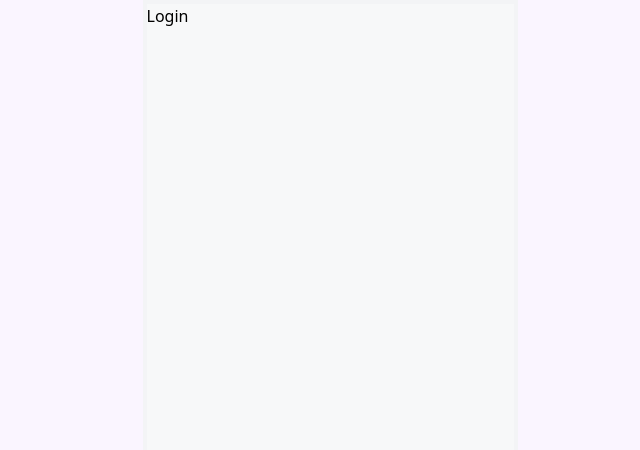
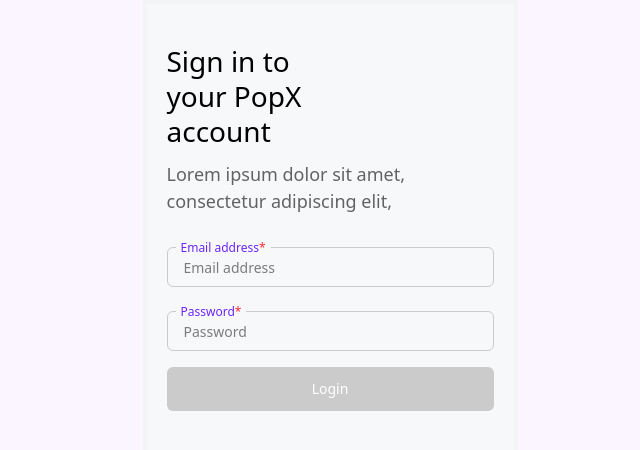
Before and after one commit to ashreekar/login-signup-form-educase-assingment, a React (Vite) app: page /login in a window 1280 px wide. Shown: the top 450 px of the page, without its empty margins (310-950 px from the left). Built offline with nearby package versions, Linux system fonts and the light colour scheme.

Commit message:
add: Login page str and logic

```diff
--- a/src/page/Login.tsx
+++ b/src/page/Login.tsx
@@ -1,8 +1,120 @@
+import { useState } from "react";
+import { useForm } from "react-hook-form";
+import { useNavigate } from "react-router-dom";
+import { useDispatch, useSelector } from "react-redux";
+import { loginUser } from "../state/user.slice";
+import type { RootState } from "../state/appStore";
 
-function Login() {
+type LoginForm = {
+  email: string;
+  password: string;
+};
+
+const Login = () => {
+  const navigate = useNavigate();
+  const dispatch = useDispatch();
+  const user = useSelector((state: RootState) => state.user.user); // Get registered user from store
+
+  const [showError, setShowError] = useState(false);
+
+  const {
+    register,
+    handleSubmit,
+    formState: { errors, isValid },
+  } = useForm<LoginForm>({
+    mode: "onSubmit",
+    reValidateMode: "onSubmit",
+  });
+
+  const onSubmit = (data: LoginForm) => {
+    if (user && user.email === data.email && user.password === data.password) {
+      dispatch(loginUser({ ...user, fullName: user.fullName, email: user.email }));
+      navigate("/you");
+    } else {
+      // Show popup for 3 seconds
+      setShowError(true);
+      setTimeout(() => setShowError(false), 3000);
+    }
+  };
+
   return (
-    <div>Login</div>
-  )
-}
+    <div className="relative min-h-screen bg-[#F7F8F9]">
+      <form
+        onSubmit={handleSubmit(onSubmit)}
+        className="flex flex-col px-5 pt-10"
+      >
+        <p className="text-[28px] font-medium text-left w-47.25 leading-tight">
+          Sign in to your PopX account
+        </p>
+        <p className="opacity-60 text-[18px] text-left mt-3">
+          Lorem ipsum dolor sit amet, consectetur adipiscing elit,
+        </p>
 
-export default Login
+        {/* EMAIL */}
+        <div className="flex flex-col relative mt-8">
+          <label className="absolute -top-1.75 left-2.25 px-1.25 bg-[#F7F8F9] text-xs text-[#6C25FF]">
+            Email address<span className="text-red-500">*</span>
+          </label>
+          <input
+            type="email"
+            placeholder="Email address"
+            {...register("email", {
+              required: "Email is required",
+              pattern: {
+                value: /^[^\s@]+@[^\s@]+\.[^\s@]+$/,
+                message: "Enter a valid email",
+              },
+            })}
+            className={`w-full h-10 rounded-md pl-4 text-sm outline-none border ${errors.email ? "border-red-500" : "border-[#CBCBCB]"
+              }`}
+          />
+          {errors.email && (
+            <p className="text-xs text-red-500 mt-1">{errors.email.message}</p>
+          )}
+        </div>
+
+        {/* PASSWORD */}
+        <div className="flex flex-col relative mt-6">
+          <label className="absolute -top-1.75 left-2.25 px-1.25 bg-[#F7F8F9] text-xs text-[#6C25FF]">
+            Password<span className="text-red-500">*</span>
+          </label>
+          <input
+            type="password"
+            placeholder="Password"
+            {...register("password", {
+              required: "Password is required",
+              minLength: {
+                value: 6,
+                message: "Password must be at least 6 characters",
+              },
+            })}
+            className={`w-full h-10 rounded-md pl-4 text-sm outline-none border ${errors.password ? "border-red-500" : "border-[#CBCBCB]"
+              }`}
+          />
+          {errors.password && (
+            <p className="text-xs text-red-500 mt-1">{errors.password.message}</p>
+          )}
+        </div>
+
+        {/* LOGIN BUTTON */}
+        <button
+          type="submit"
+          disabled={!isValid}
+          className={`h-11 mt-4 text-white rounded-md text-sm font-medium ${!isValid ? "bg-[#CBCBCB] cursor-not-allowed" : "bg-[#6C25FF]"
+            }`}
+        >
+          Login
+        </button>
+      </form>
+
+      {/* MOBILE POPUP FOR INVALID CREDENTIALS */}
+      {showError && (
+        <div className="absolute bottom-10 left-1/2 transform -translate-x-1/2 bg-red-500 text-white text-sm px-4 py-2 rounded-md shadow-md">
+          Invalid credentials
+        </div>
+      )}
+    </div>
+  );
+};
+
+export default Login;
```
